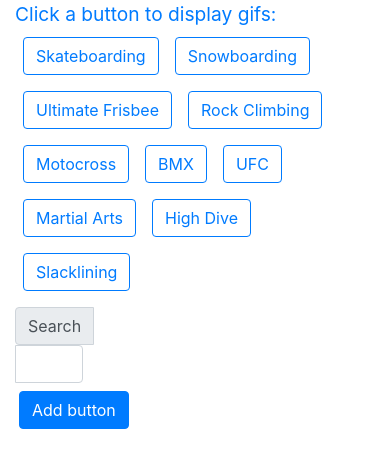
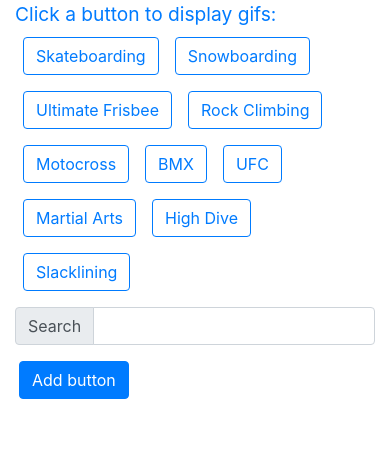
Before and after one commit to mawil583/GifTastic, a plain HTML site: page index.html in a window 390 px wide. Drawn offline with nearby package versions, Linux system fonts and the light colour scheme; no server answers.

Commit message:
made homework responsive

```diff
--- a/assets/style.css
+++ b/assets/style.css
@@ -1,6 +1,5 @@
 div.col-12 {
     color: #007bff;
-
     font-size: 1.2em;
 }
 
@@ -23,3 +22,9 @@ h2 {
         width: 49%;
     }
 }
+
+@media only screen and (max-width: 450px) {
+    div.gif {
+        width: 99%;
+    }
+}
--- a/index.html
+++ b/index.html
@@ -21,22 +21,22 @@
         </div>
 
         <div class="row">
-            <div class="col-3" id="search-bar">
+            <div class="col-md-3 col-12" id="search-bar">
 
                 <form class="form-inline">
 
-                    <div class="input-group mt-2">
+                    <div class="input-group mt-2 mb-2">
                         <div class="input-group-prepend">
                             <span class="input-group-text" id="inputGroup-sizing-default">Search</span>
                         </div>
                         <input type="text" id="input" class="form-control" aria-label="Sizing example input"
                             aria-describedby="inputGroup-sizing-default">
                     </div>
-                    <button type="submit" class="btn btn-primary ml-1 mt-2 submit">Add button</button>
+                    <button type="submit" class="btn btn-primary ml-1 mt-2 mb-2 submit">Add button</button>
                 </form>
 
             </div>
-            <div class="col-9 d-flex flex-wrap justify-content-between" id="gif-display"></div>
+            <div class="col-md-9 col-12 d-flex flex-wrap justify-content-between" id="gif-display"></div>
         </div>
 
     </div>
```
